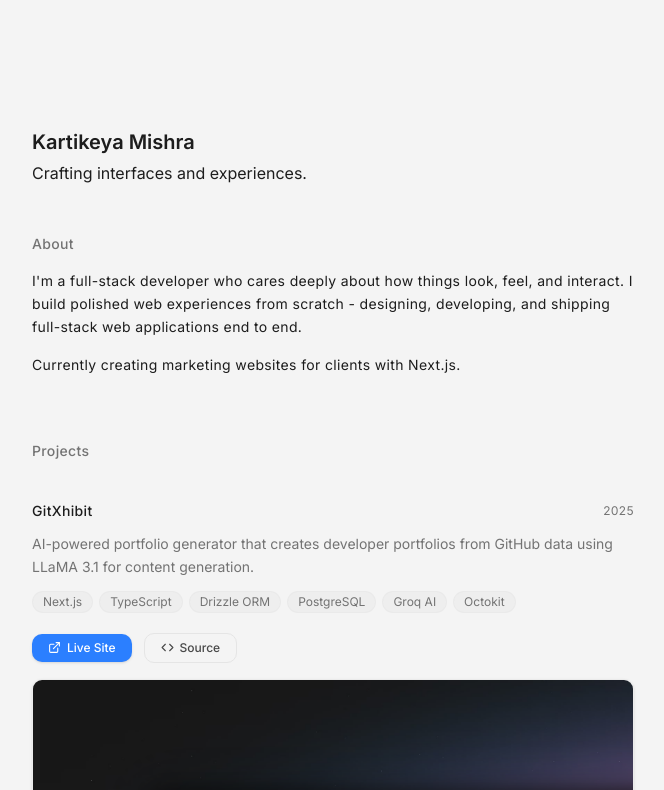
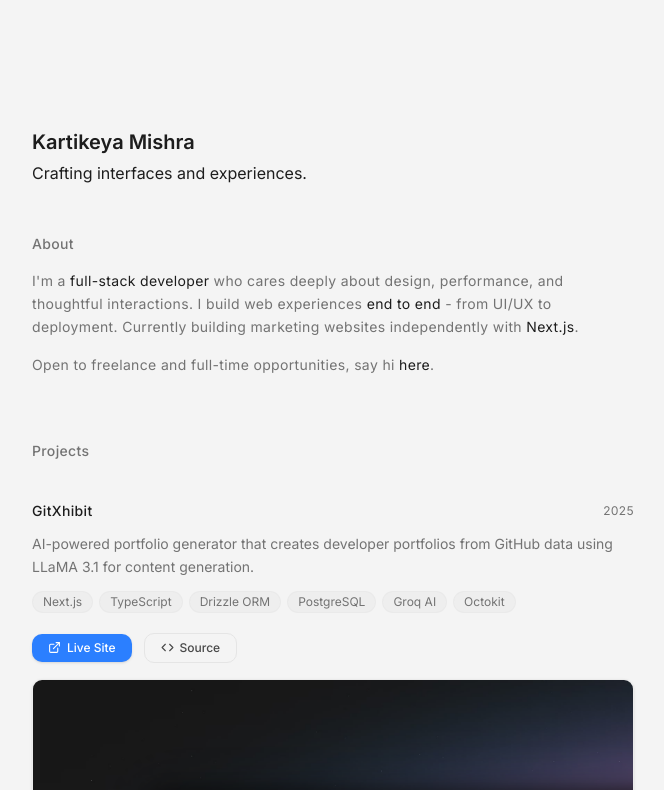
Before and after one commit to k4rtikay/my-portfolio, a Next.js app: page / in a window 1280 px wide. Shown: the top 790 px of the page, without its empty margins (307-971 px from the left). Built offline with nearby package versions, Linux system fonts and the light colour scheme; no server answers.

Commit message:
chore: tweak copy

```diff
--- a/src/components/website/about.tsx
+++ b/src/components/website/about.tsx
@@ -4,14 +4,12 @@ export function About() {
             <h2 className="text-base sm:text-sm font-medium text-muted-foreground tracking-wide mb-4">
                 About
             </h2>
-            <div className="space-y-4 text-base sm:text-sm tracking-wide leading-relaxed">
+            <div className="space-y-4 text-base text-muted-foreground sm:text-sm tracking-wide leading-relaxed">
                 <p>
-                    I&apos;m a full-stack developer who cares deeply about how things look, feel,
-                    and interact. I build polished web experiences from scratch - designing, developing, and shipping full-stack web applications end to end.
+                    I&apos;m a <span className="text-foreground">full-stack developer</span> who cares deeply about design, performance, and thoughtful interactions. I build web experiences <span className="text-foreground">end to end</span> - from UI/UX to deployment.
+                    Currently building marketing websites independently with <span className="text-foreground">Next.js</span>.
                 </p>
-                <p>
-                    Currently creating marketing websites for clients with Next.js.
-                </p>
+                <p>Open to freelance and full-time opportunities, say hi <a href="#contact" className="text-foreground">here</a>.</p>
             </div>
         </section>
     );
--- a/src/components/website/contact.tsx
+++ b/src/components/website/contact.tsx
@@ -16,7 +16,7 @@ const pillClassName = "bg-muted px-2 rounded-full flex items-center gap-1";
 export function Contact() {
     return (
         <section>
-            <h2 className="text-base sm:text-sm font-medium text-muted-foreground tracking-wide mb-4">
+            <h2 className="text-base sm:text-sm font-medium text-muted-foreground tracking-wide mb-4" id="contact">
                 Connect
             </h2>
 
```
